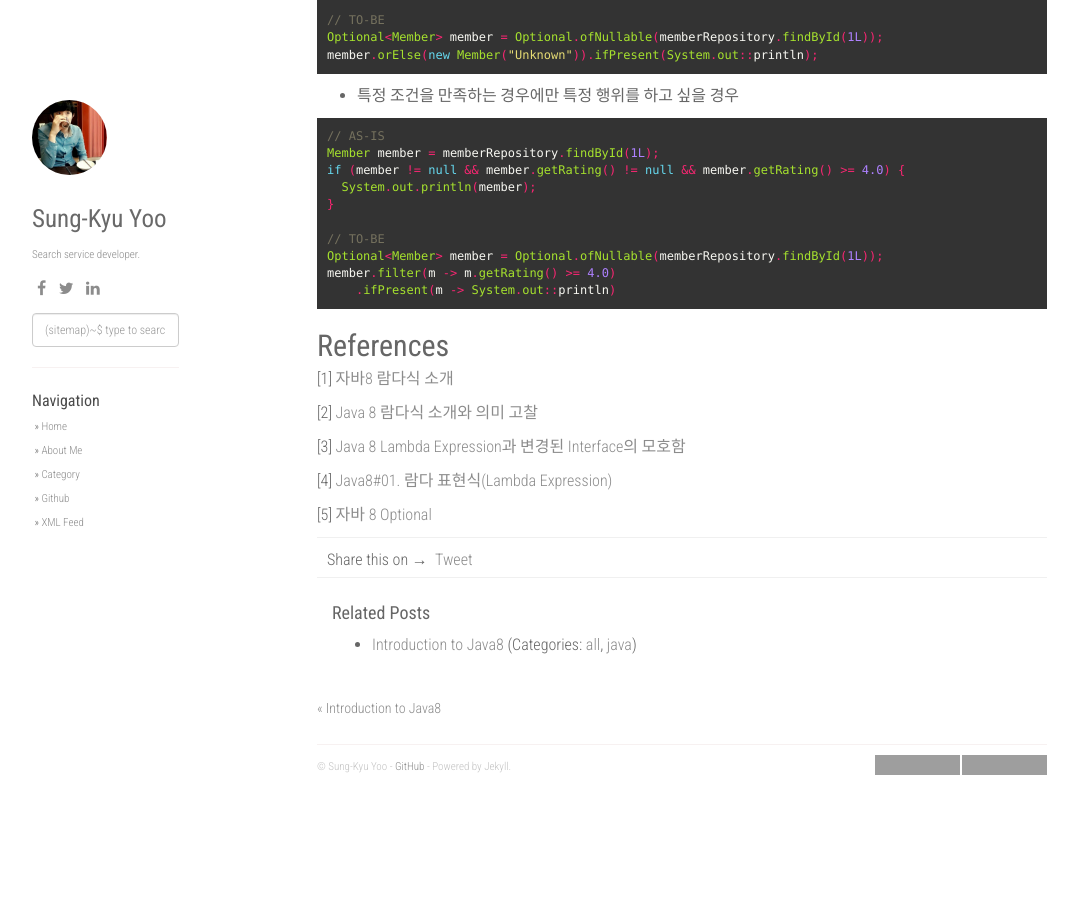
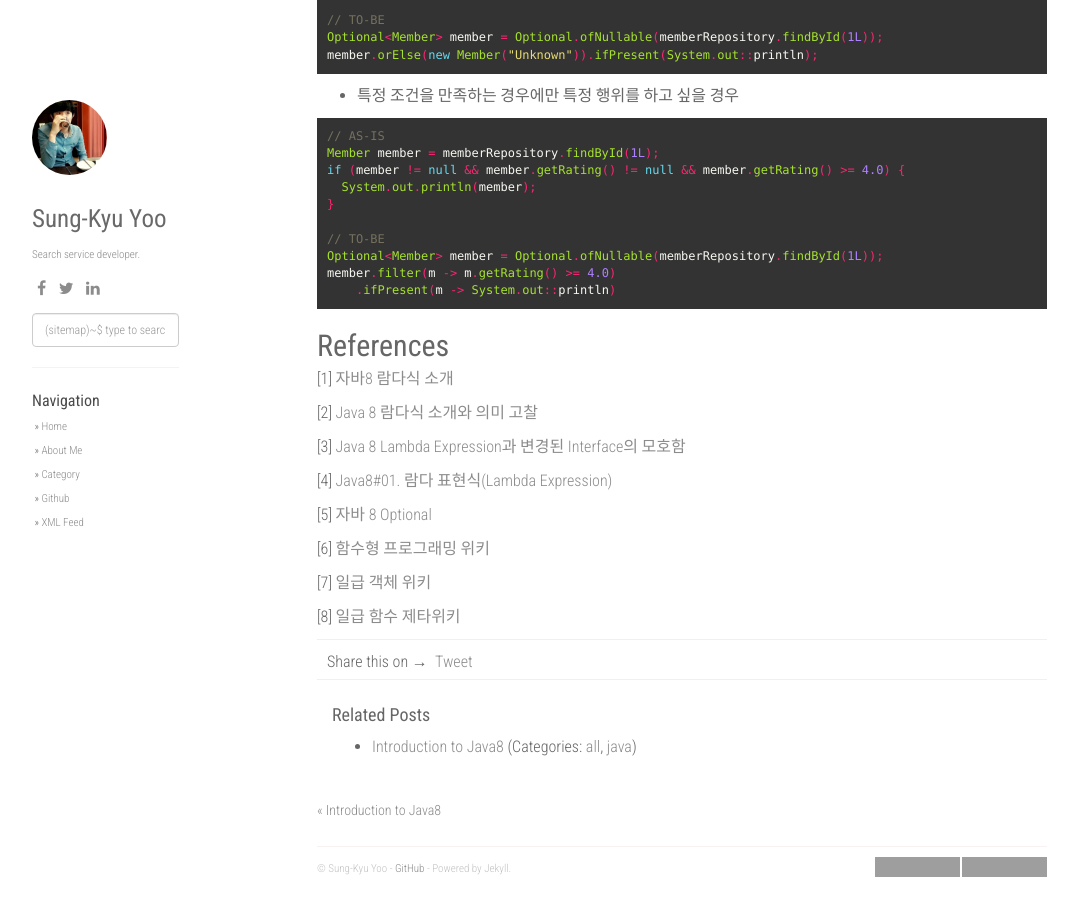
Before and after one commit to skyoo2003/skyoo2003.github.io, a Jekyll site: the page built from _posts/2016-11-09-java8-lambda-expression.md, in a window 1280 px wide and 900 px high, scrolled down 4375 px. Shown: the whole window, without its empty margins (53-1131 px from the left). Built offline with Jekyll 4.4.1, drawn with Linux system fonts in a browser that asks for light colours; nearby versions of some CDN libraries; comment, search, counter and statistics services are not loaded; before the commit the page ends 5173 px from its top, so only the background shows below that; grey boxes are pictures that could not be loaded.

Commit message:
레퍼런스 빠진 부분 추가

```diff
--- a/_posts/2016-11-09-java8-lambda-expression.md
+++ b/_posts/2016-11-09-java8-lambda-expression.md
@@ -251,3 +251,9 @@ member.filter(m -> m.getRating() >= 4.0)
 [4] [Java8#01. 람다 표현식(Lambda Expression)](http://multifrontgarden.tistory.com/124){:target="_blank"}
 
 [5] [자바 8 Optional](http://javaiyagi.tistory.com/443){:target="_blank"}
+
+[6] [함수형 프로그래밍 위키](https://ko.wikipedia.org/wiki/%ED%95%A8%EC%88%98%ED%98%95_%ED%94%84%EB%A1%9C%EA%B7%B8%EB%9E%98%EB%B0%8D){:target="_blank"}
+
+[7] [일급 객체 위키](https://ko.wikipedia.org/wiki/%EC%9D%BC%EA%B8%89_%EA%B0%9D%EC%B2%B4){:target="_blank"}
+
+[8] [일급 함수 제타위키](http://zetawiki.com/wiki/1%EA%B8%89_%ED%95%A8%EC%88%98){:target="_blank"}
```
